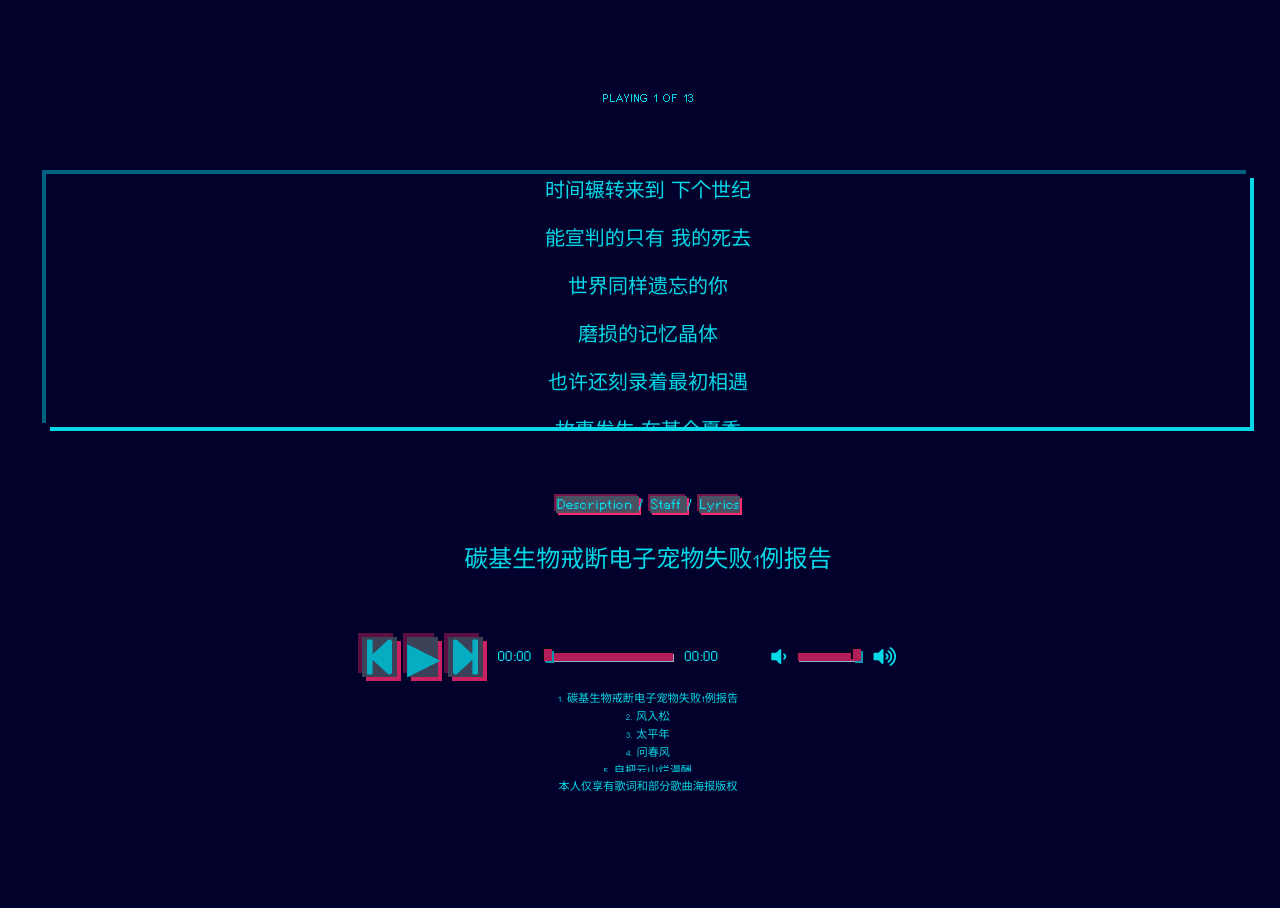
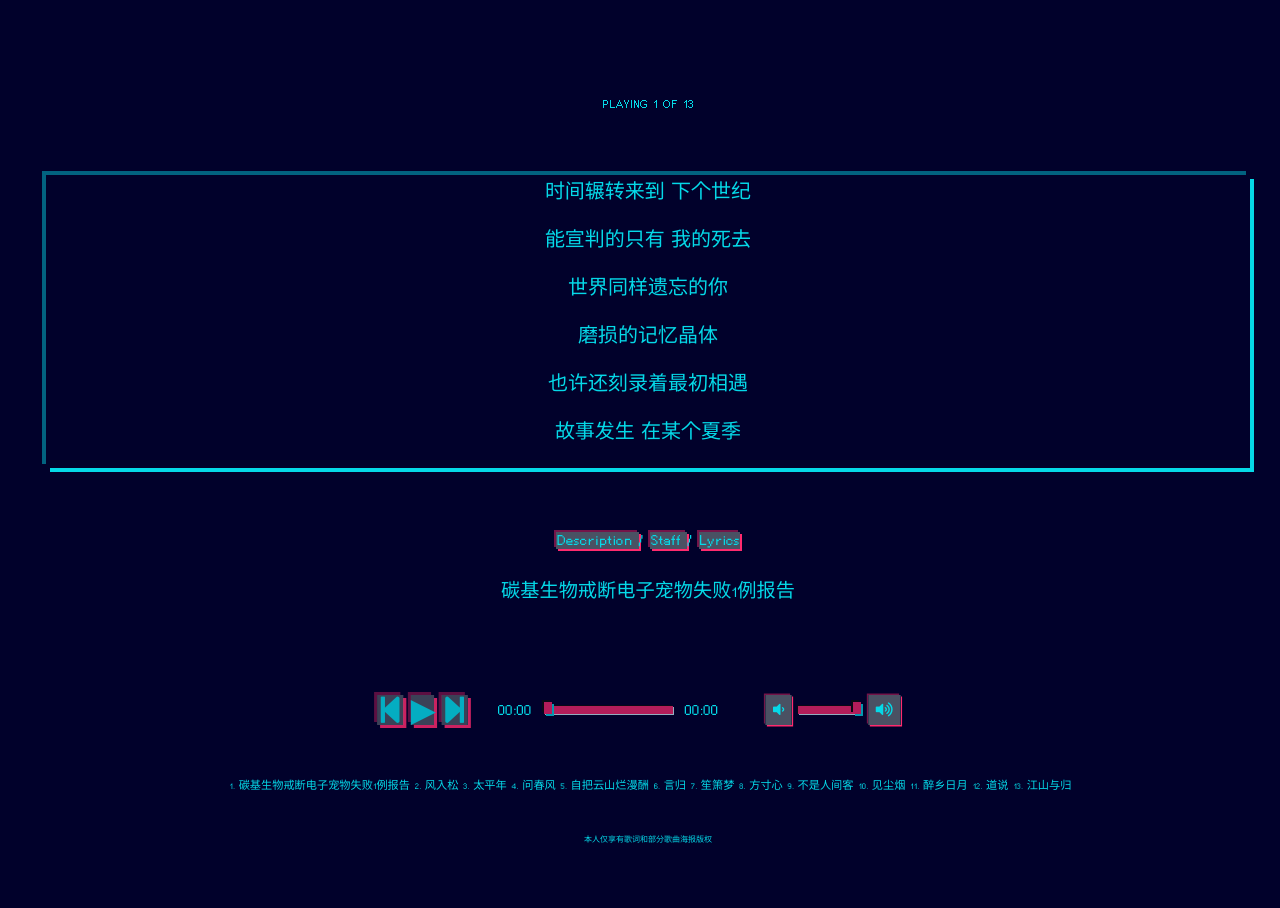
Before and after one commit to Raycosine/raycosine.github.io, a Jekyll site: the page songs.html, which Jekyll copies as it is, in a window 1280 px wide. Built offline with Jekyll 4.4.1, drawn with Linux system fonts in a browser that asks for light colours; nearby versions of some CDN libraries; some web fonts are replaced.

Commit message:
new style!!!!!!

```diff
--- a/main.js
+++ b/main.js
@@ -153,7 +153,7 @@ function loadTrack(track_index) {
 function loadListInfo(){
   track_list_info.innerHTML = "";
   for(var i=0;i<track_list.length; i++){
-    track_list_info.innerHTML += "<div class='list-info-item list-info-"+(i+1).toString()+"' onclick='loadTrack("+(i).toString()+")' style='margin-top: 2px;'>" + (i+1).toString() + ". "+ track_list[i].name + "</div>";
+    track_list_info.innerHTML += "<div class='list-info-item list-info-"+(i+1).toString()+"' onclick='loadTrack("+(i).toString()+")' style='margin-left: 5px;'>" + (i+1).toString() + ". "+ track_list[i].name + "</div>";
   }
 }
 function resetValues() {
@@ -236,17 +236,17 @@ function seekUpdate() {
 
 
 function visit_des(){
-  track_des.style.height="65%";
+  track_des.style.height="70%";
   track_staff.style.height="0%";
   track_lyrics.style.height="0%";
 }
 function visit_staff(){
   track_des.style.height="0%";
-  track_staff.style.height="65%";
+  track_staff.style.height="70%";
   track_lyrics.style.height="0%";
 }
 function visit_lyrics(){
   track_des.style.height="0%";
   track_staff.style.height="0%";
-  track_lyrics.style.height="65%";
+  track_lyrics.style.height="70%";
 }
--- a/songs.html
+++ b/songs.html
@@ -20,13 +20,13 @@
       <div class="track-total" >
         <div class="track-des" style="height:0px;"></div>
         <div class="track-staff" style="height:0px;" ></div>
-        <div class="track-lyrics" style="height:65%;"></div>
+        <div class="track-lyrics" style="height:70%;"></div>
       </div>
       <div style="margin-bottom:25px;"> <a onclick="visit_des()"> Description </a> / <a onclick="visit_staff()"> Staff </a> / <a onclick="visit_lyrics()"> Lyrics </a></div>
       <div class="track-name">Track Name</div>
     </div>
     <div class="buttons">
-      <div style="display: flex; flex-direction: row;">
+      <div style="display: flex; flex-direction: row; transform: scale(0.75);">
         <div class="prev-track" onclick="prevTrack()"><i class="fa fa-step-backward fa-2x"></i></div>
         <div class="playpause-track" onclick="playpauseTrack()"><i class="fa fa-play-circle fa-2x"></i></div>
         <div class="next-track" onclick="nextTrack()"><i class="fa fa-step-forward fa-2x"></i></div>
@@ -38,9 +38,9 @@
       </div>
 
       <div class="slider_container">
-        <i class="fa fa-volume-down"></i>
+        <i class="fa fa-volume-down" style="transform: scale(0.75);"></i>
         <input type="range" min="1" max="100" value="99" class="volume_slider" onchange="setVolume()">
-        <i class="fa fa-volume-up"></i>
+        <i class="fa fa-volume-up" style="transform: scale(0.75);"></i>
       </div>
 
     </div>
--- a/style.css
+++ b/style.css
@@ -45,7 +45,7 @@ body {
   margin-top: 25px;
 }
 .track-total{
-  min-width: 95%; height: 65%;
+  min-width: 95%; height: 70%;
   place-content: space-between center;
   display: flex;
   flex-direction: column;
@@ -53,17 +53,28 @@ body {
   text-align: left;
 }
 .track-list-info, .claim{
-  height:20%;
   width:95%;
-  overflow-y: auto;
+  max-width: 95%;
   text-align: center;
   display: flex;
-  flex-direction: column;
   margin-top:5px;
+  align-items: center;
+  justify-content: center;
+}
+.track-list-info{
+  overflow-y: auto;
+  flex-direction: row;
+  flex-wrap: wrap;
+  max-height:25%;
   font-size: 0.7rem;
+}
+.claim{
+  overflow-y: hidden;
+  font-size: 0.5rem;
 }
 .list-info-item:hover {
   color: #ff2a6e;
+  margin-right: 5px;
 }
 .track-des, .track-staff, .track-lyrics{
   border-radius: 0%;
@@ -77,7 +88,7 @@ body {
   min-width:95%;
   max-width:95%;
   width:95%;
-  height: 65%;
+  height: 70%;
   overflow-y: auto;
   top:0;left:0;right:0;
   text-align: center;
@@ -87,7 +98,7 @@ body {
 }
 
 .track-name {
-  font-size: 1.5rem;
+  font-size: 1.2rem;
 }
 
 .track-artist {
@@ -166,7 +177,7 @@ i.fa-volume-down, i.fa-volume-up {
   padding: 10px;
 }
 
-i.fa-play-circle, i.fa-pause-circle, i.fa-step-forward, i.fa-step-backward {
+i.fa-play-circle, i.fa-pause-circle, i.fa-step-forward, i.fa-step-backward,i.fa-volume-down, i.fa-volume-up {
   cursor: pointer;
   border-radius: 0%;
   box-shadow: 0.1em 0.1em 0px #ff2a6e, -0.1em -0.1em 0px #ff2a6e73;
```
